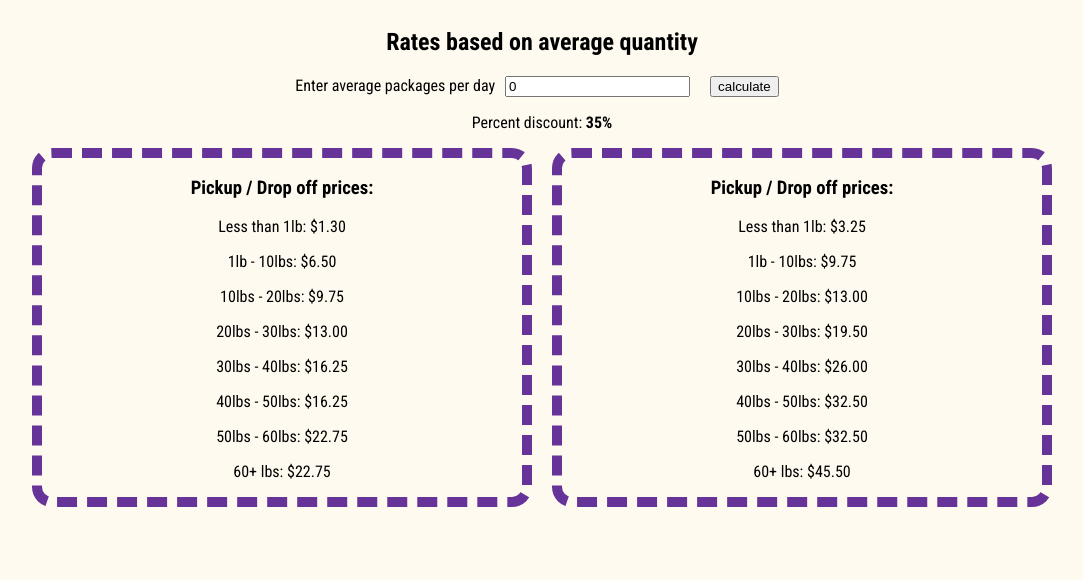
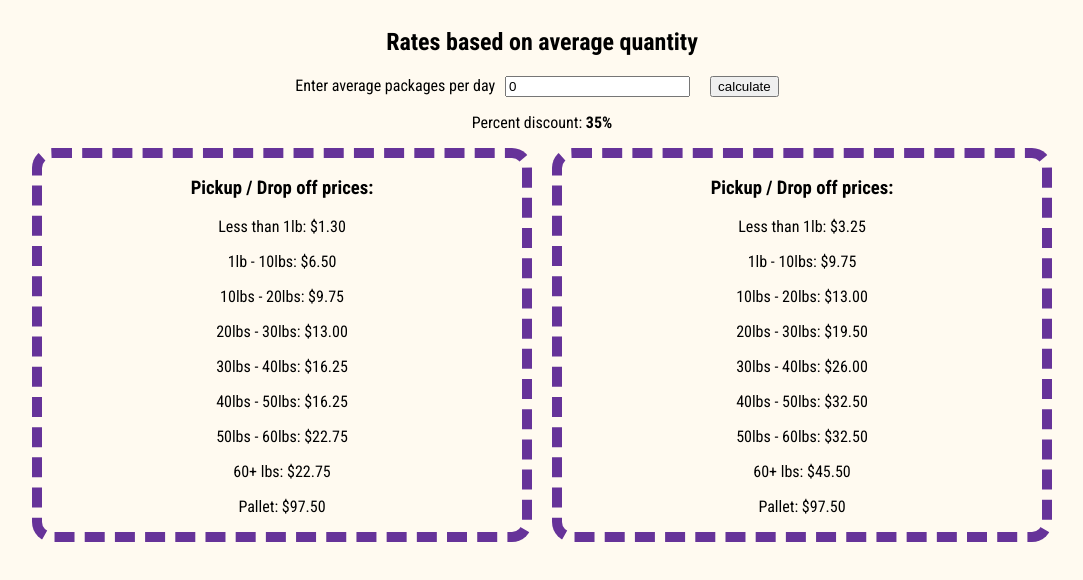
Before and after one commit to jsahlsa/discount-calc, a React (Vite) app: page / in a window 1280 px wide. Shown: the top 580 px of the page, without its empty margins (98-1181 px from the left). Built offline with nearby package versions, Linux system fonts and the light colour scheme.

Commit message:
💄 and Math.floor to Math.round

```diff
--- a/src/components/App.js
+++ b/src/components/App.js
@@ -13,7 +13,8 @@ const pickup = {
   forty: 25,
   fifty: 25,
   sixty: 35,
-  oneFifty: 35
+  oneFifty: 35,
+  pallet: 150
 };
 
 const delivery = {
@@ -24,7 +25,8 @@ const delivery = {
   forty: 40,
   fifty: 50,
   sixty: 50,
-  oneFifty: 70
+  oneFifty: 70,
+  pallet: 150
 };
 
 export default function App() {
@@ -99,6 +101,9 @@ export default function App() {
           <p className="ten">
             60+ lbs: {formatter.format(percent * pickup.oneFifty)}
           </p>
+          <p className="ten">
+            Pallet: {formatter.format(percent * pickup.pallet)}
+          </p>
         </div>
         <div className="delivery-prices">
           <h3>Pickup / Drop off prices:</h3>
@@ -126,6 +131,9 @@ export default function App() {
           <p className="ten">
             60+ lbs: {formatter.format(percent * delivery.oneFifty)}
           </p>
+          <p className="ten">
+            Pallet: {formatter.format(percent * delivery.pallet)}
+          </p>
         </div>
       </div>
     </div>
```
Also changed, not shown: 3 other files (tests, documents, lock files or other folders).
